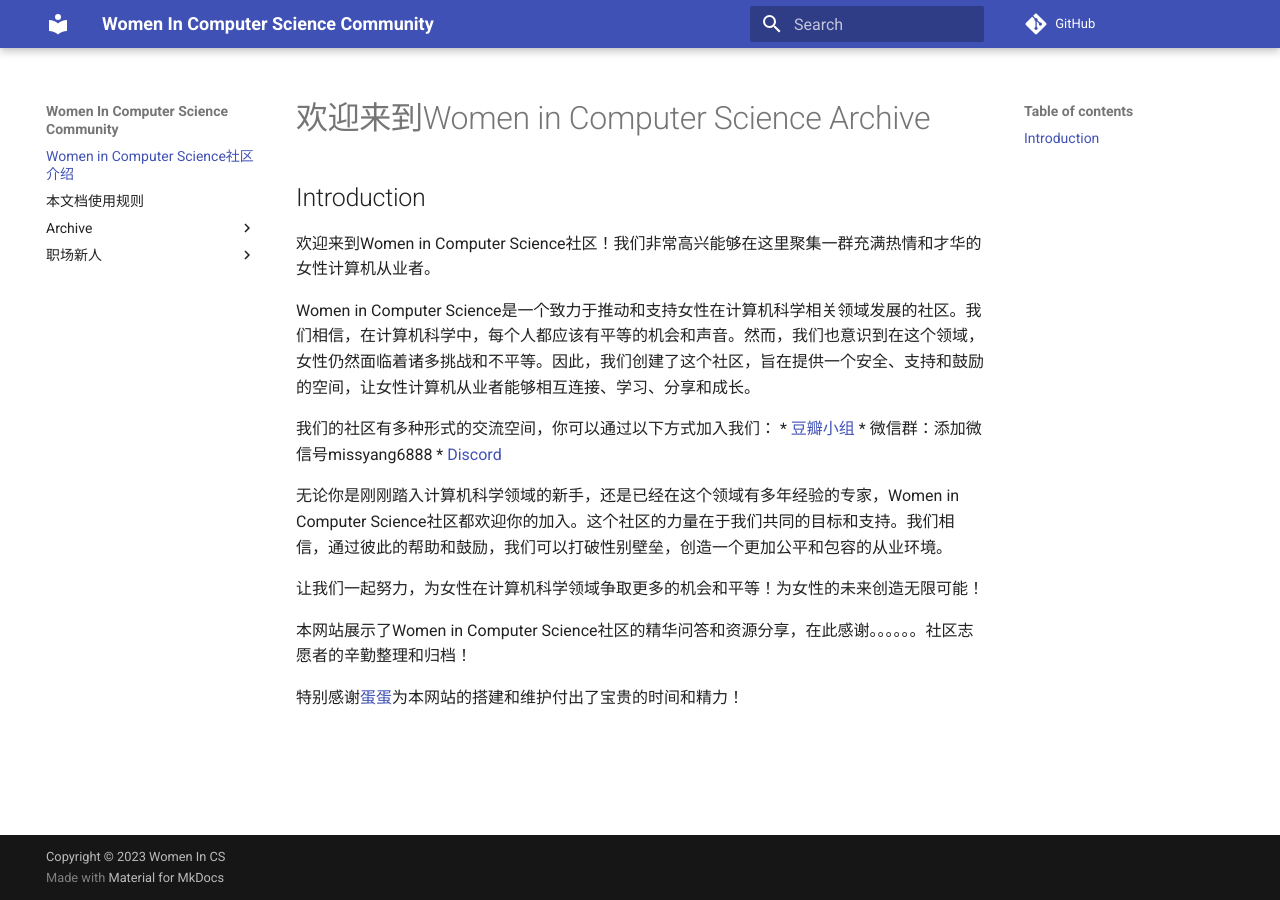
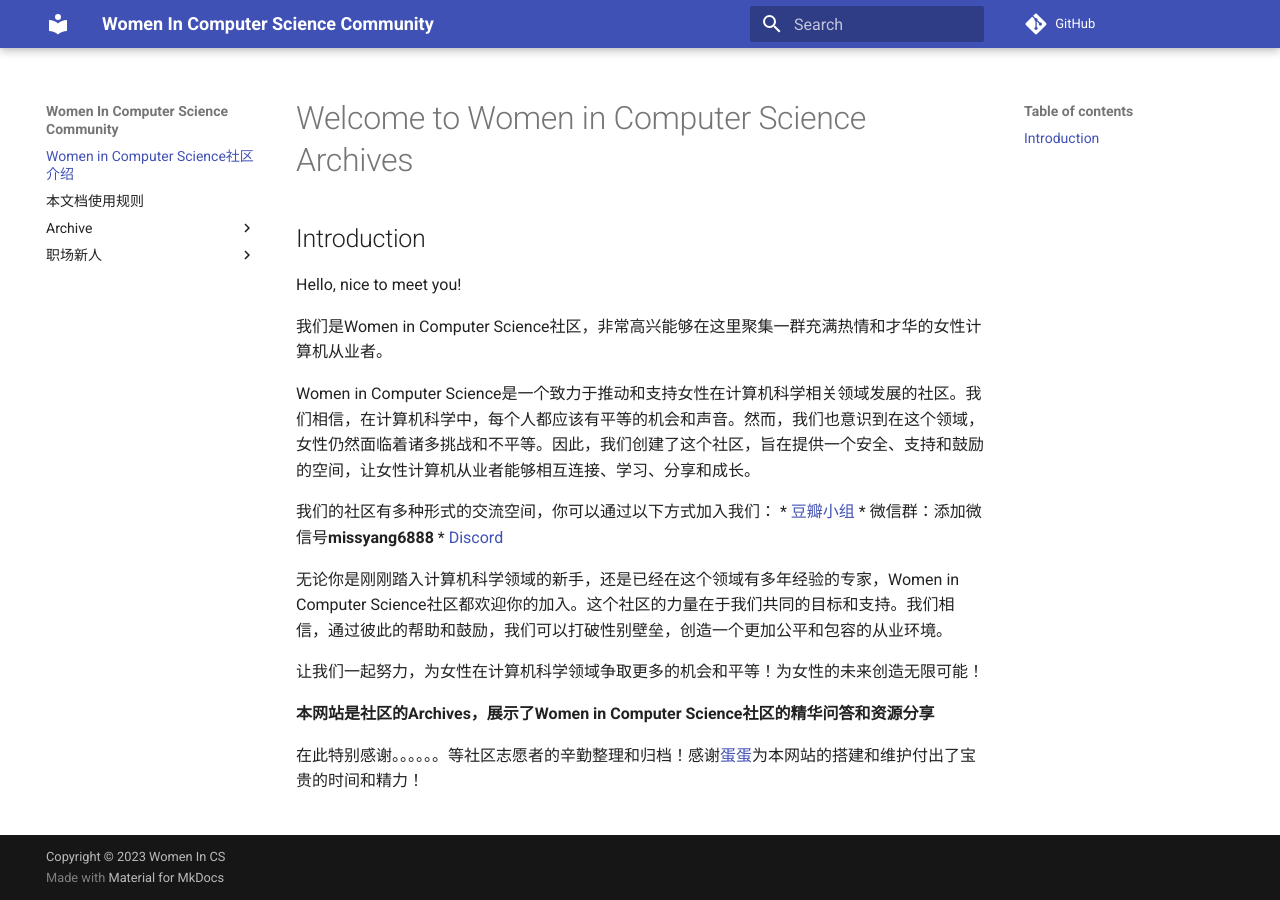
Before and after one commit to Women-in-Computer-Science/Women-in-CS-Archive, an MkDocs documentation site: the page built from docs/index.md, in a window 1280 px wide. Built offline with MkDocs 1.6.1 and Material for MkDocs 9.7.7, drawn with Linux system fonts in a browser that asks for light colours; comment, search, counter and statistics services are not loaded.

Commit message:
Update index.md

```diff
--- a/docs/index.md
+++ b/docs/index.md
@@ -1,20 +1,22 @@
-#  欢迎来到Women in Computer Science Archive
+#  Welcome to Women in Computer Science Archives
 
 ## Introduction
 
-欢迎来到Women in Computer Science社区！我们非常高兴能够在这里聚集一群充满热情和才华的女性计算机从业者。
+Hello, nice to meet you!
+
+我们是Women in Computer Science社区，非常高兴能够在这里聚集一群充满热情和才华的女性计算机从业者。
 
 Women in Computer Science是一个致力于推动和支持女性在计算机科学相关领域发展的社区。我们相信，在计算机科学中，每个人都应该有平等的机会和声音。然而，我们也意识到在这个领域，女性仍然面临着诸多挑战和不平等。因此，我们创建了这个社区，旨在提供一个安全、支持和鼓励的空间，让女性计算机从业者能够相互连接、学习、分享和成长。
 
 我们的社区有多种形式的交流空间，你可以通过以下方式加入我们：
 * [豆瓣小组](https://www.douban.com/group/721637/)
-* 微信群：添加微信号missyang6888
+* 微信群：添加微信号**missyang6888**
 * [Discord](https://discord.gg/25Fm6PJP)
 
 无论你是刚刚踏入计算机科学领域的新手，还是已经在这个领域有多年经验的专家，Women in Computer Science社区都欢迎你的加入。这个社区的力量在于我们共同的目标和支持。我们相信，通过彼此的帮助和鼓励，我们可以打破性别壁垒，创造一个更加公平和包容的从业环境。
 
 让我们一起努力，为女性在计算机科学领域争取更多的机会和平等！为女性的未来创造无限可能！
 
-本网站展示了Women in Computer Science社区的精华问答和资源分享，在此感谢。。。。。。社区志愿者的辛勤整理和归档！
+**本网站是社区的Archives，展示了Women in Computer Science社区的精华问答和资源分享**
 
-特别感谢[蛋蛋](https://github.com/VickyGuo0907)为本网站的搭建和维护付出了宝贵的时间和精力！
+在此特别感谢。。。。。。等社区志愿者的辛勤整理和归档！感谢[蛋蛋](https://github.com/VickyGuo0907)为本网站的搭建和维护付出了宝贵的时间和精力！
```
